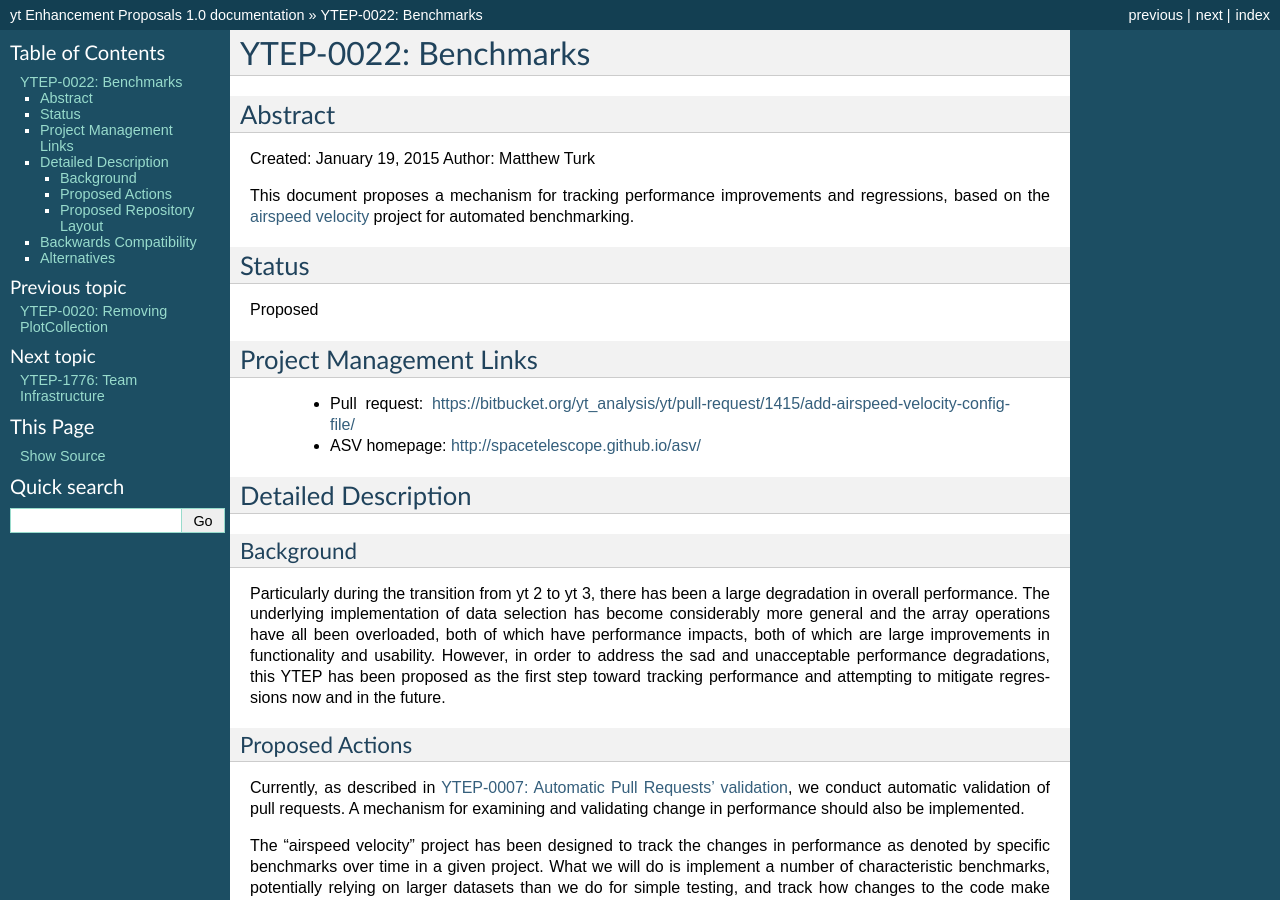
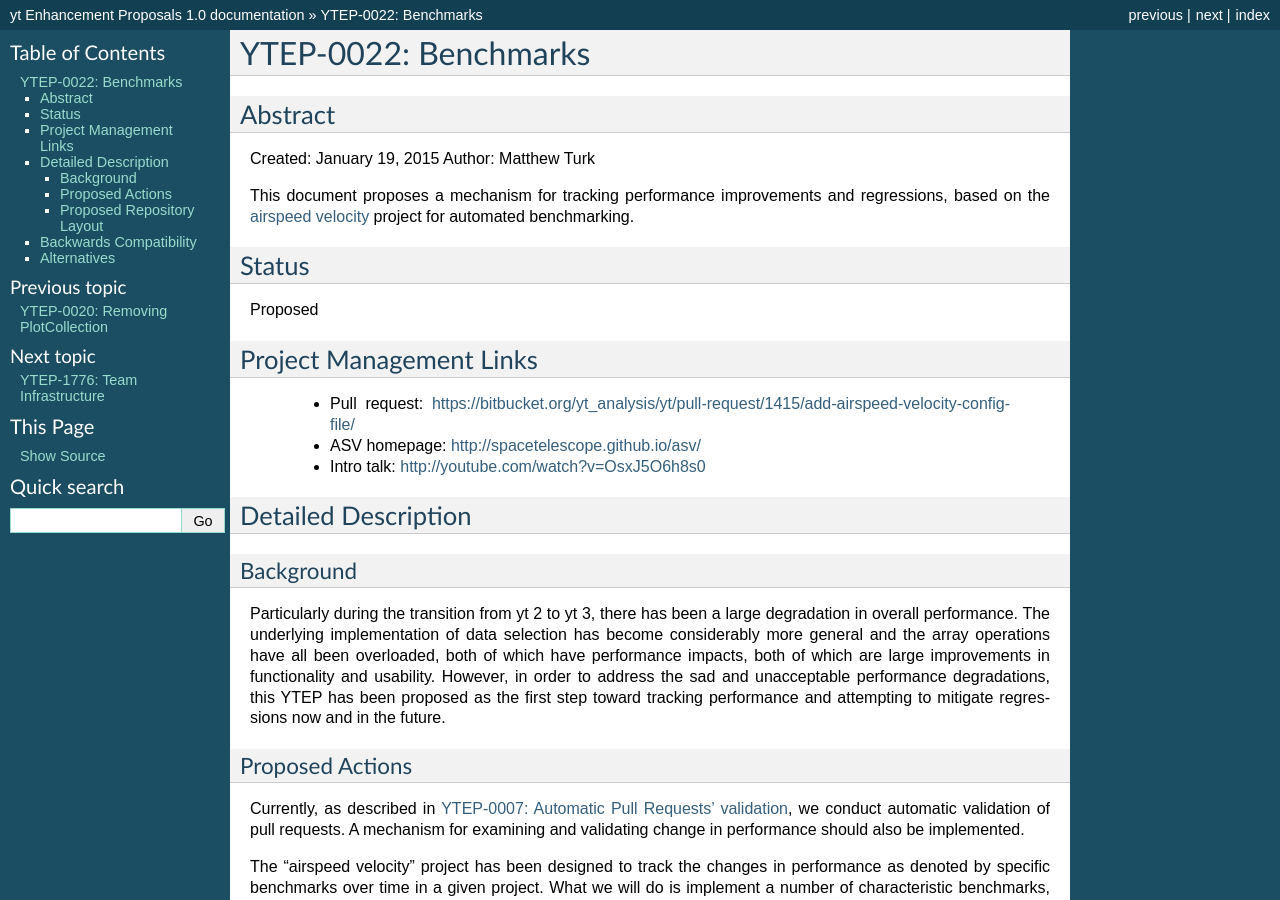
Before and after one commit to yt-project/ytep, a Sphinx documentation site: the page built from source/YTEPs/YTEP-0022.rst, in a window 1280 px wide and 900 px high. Built offline with Sphinx 7.4.7, drawn with Linux system fonts in a browser that asks for light colours; formulas are drawn with MathJax 3.

Commit message:
Adding link to talk

```diff
--- a/source/YTEPs/YTEP-0022.rst
+++ b/source/YTEPs/YTEP-0022.rst
@@ -21,6 +21,7 @@ Project Management Links
 
   * Pull request: https://bitbucket.org/yt_analysis/yt/pull-request/1415/add-airspeed-velocity-config-file/
   * ASV homepage: http://spacetelescope.github.io/asv/
+  * Intro talk: http://youtube.com/watch?v=OsxJ5O6h8s0
 
 Detailed Description
 --------------------
```
